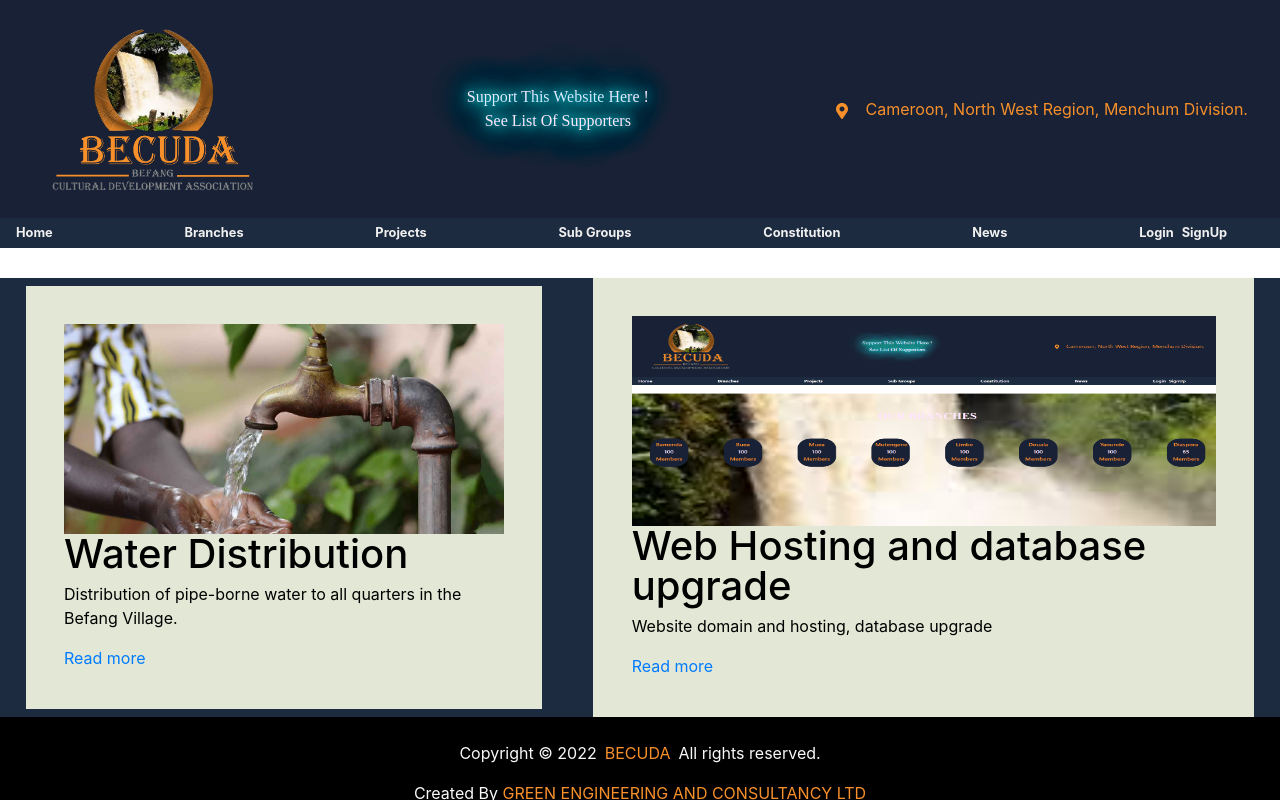
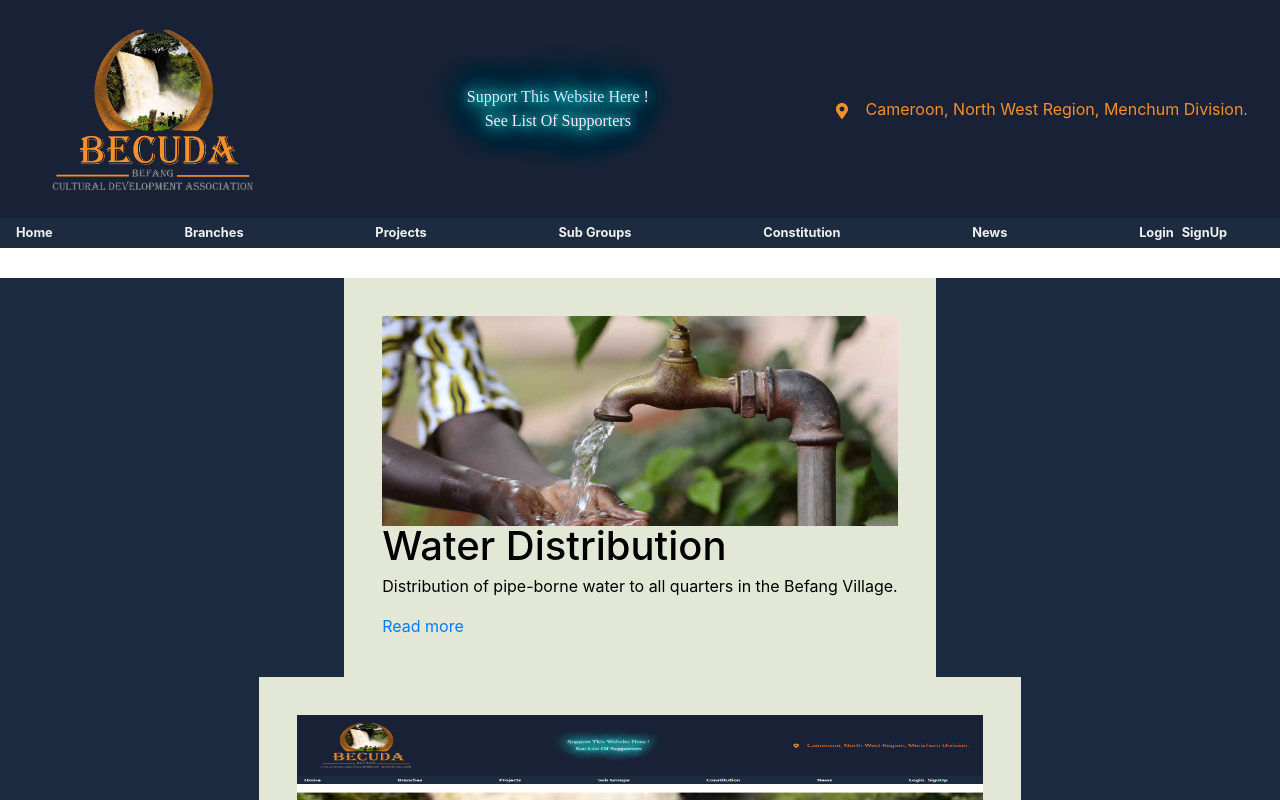
Before and after one commit to ernestmusong/Befang-Cultural-Development-Association, a React (Create React App) app in the folder client/: page /all-projects in a window 1280 px wide. Shown: the top 800 px of the page. Built offline with nearby package versions, Linux system fonts and the light colour scheme; a web font is replaced by a local one.

Commit message:
adjusted projects

```diff
--- a/client/src/App.css
+++ b/client/src/App.css
@@ -308,8 +308,10 @@ nav{
 }
 .posts-container {
   display: flex;
-  justify-content: center;
+  justify-content: space-around;
   align-items: center;
+  flex-wrap: wrap;
+
 }
 .post-container {
   background: #e2e8d5;
```
